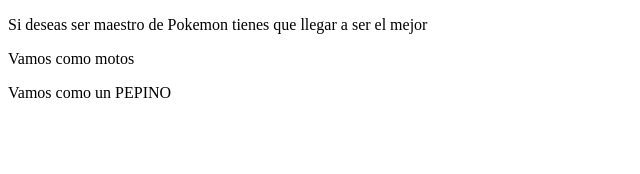
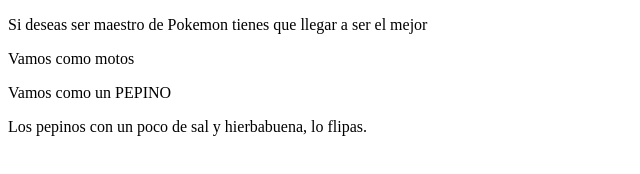
Before and after one commit to Pableras95/GitHub, a plain HTML site: page index.html in a window 1280 px wide. Shown: the whole page, without its empty margins (0-640 px from the left). Drawn offline with Linux system fonts and the light colour scheme.

Commit message:
Rama guapa

```diff
--- a/index.html
+++ b/index.html
@@ -10,6 +10,8 @@
     <p>Si deseas ser maestro de Pokemon tienes que llegar a ser el mejor</p>
     <p>Vamos como motos</p>
     <p>Vamos como un PEPINO</p>
+    <p>Los pepinos con un poco de sal y hierbabuena, lo flipas.</p>
+
 
 </body>
 </html>
```
